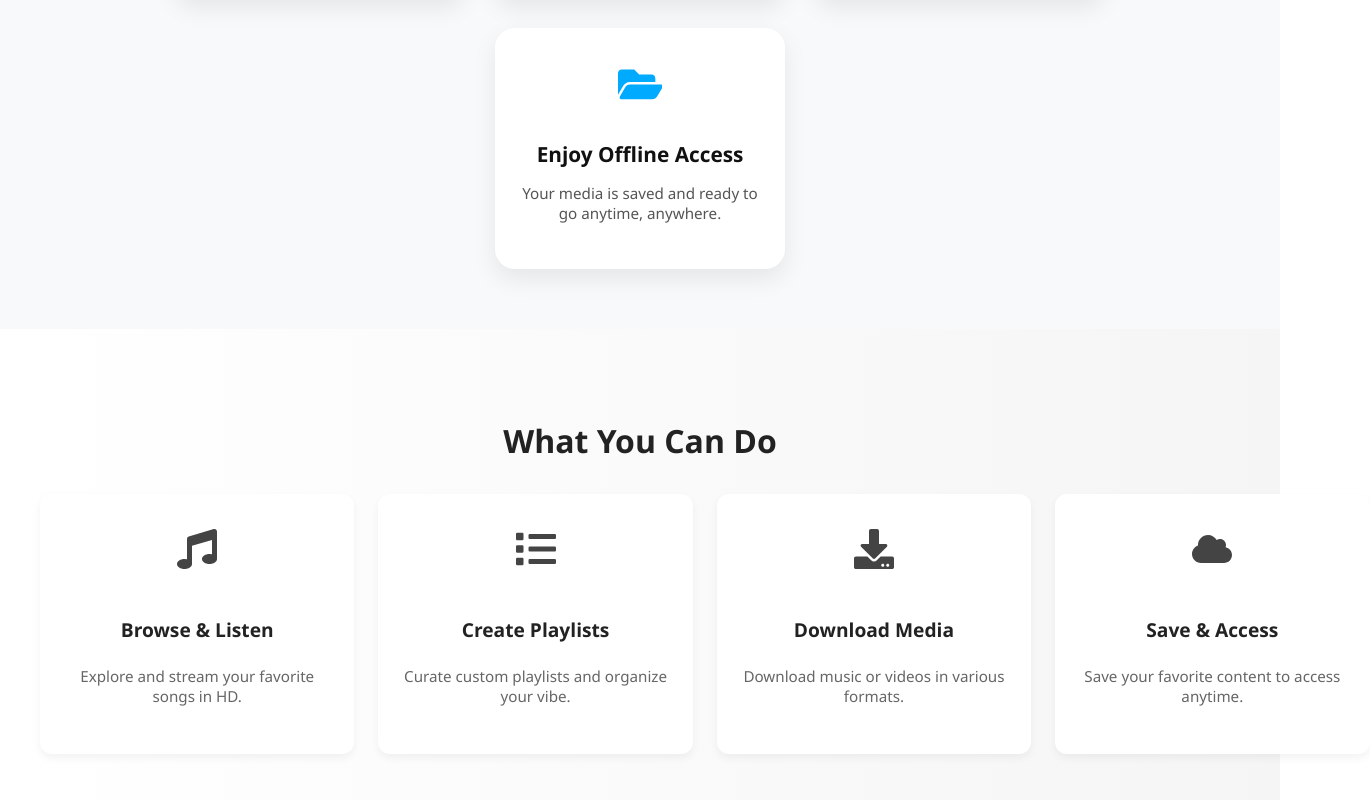
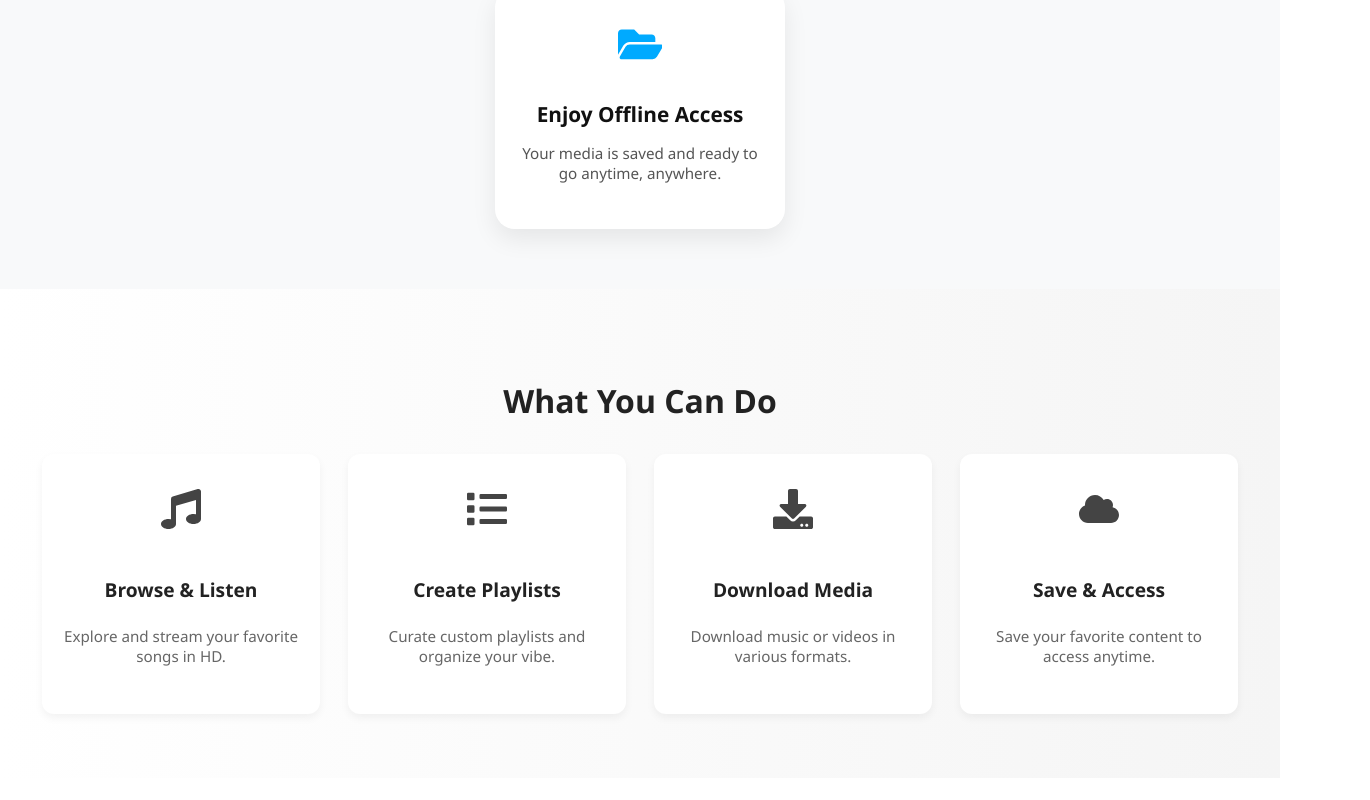
Before and after one commit to wallacetrixie/MediaSavvy, a React (Vite) app: page / in a window 1280 px wide. Shown: the part 1053-1853 px from the top of the page, 1370 px wide, since content can reach past the window. After the commit the page ends 1831 px from the top, so only its background shows below. Built offline with nearby package versions, Linux system fonts and the light colour scheme; the HTML template or start-up script is replaced by a standard one.

Commit message:
services section styled well

```diff
--- a/src/Banner.jsx
+++ b/src/Banner.jsx
@@ -10,7 +10,7 @@ const Banner = () => {
         backgroundImage: `url(${bannerImage})`,
         backgroundSize: "cover",
         backgroundPosition: "center",
-        height: "70vh",
+        height: "65vh",
         position: "relative",
         color: "#fff",
       }}
--- a/src/styles/Services.css
+++ b/src/styles/Services.css
@@ -15,14 +15,14 @@
     display: flex;
     justify-content: space-around;
     align-items: stretch;
-    flex-wrap: nowrap; /* prevent wrapping on larger screens */
+    flex-wrap: nowrap;
     gap: 1.5rem;
     max-width: 1200px;
     margin: 0 auto;
   }
 
   .service-card {
-    flex: 0 0 23%; /* makes 4 cards fit side by side with spacing */
+    flex: 0 0 20%;
     background-color: #fff;
     padding: 2rem 1.2rem;
     border-radius: 12px;
```
